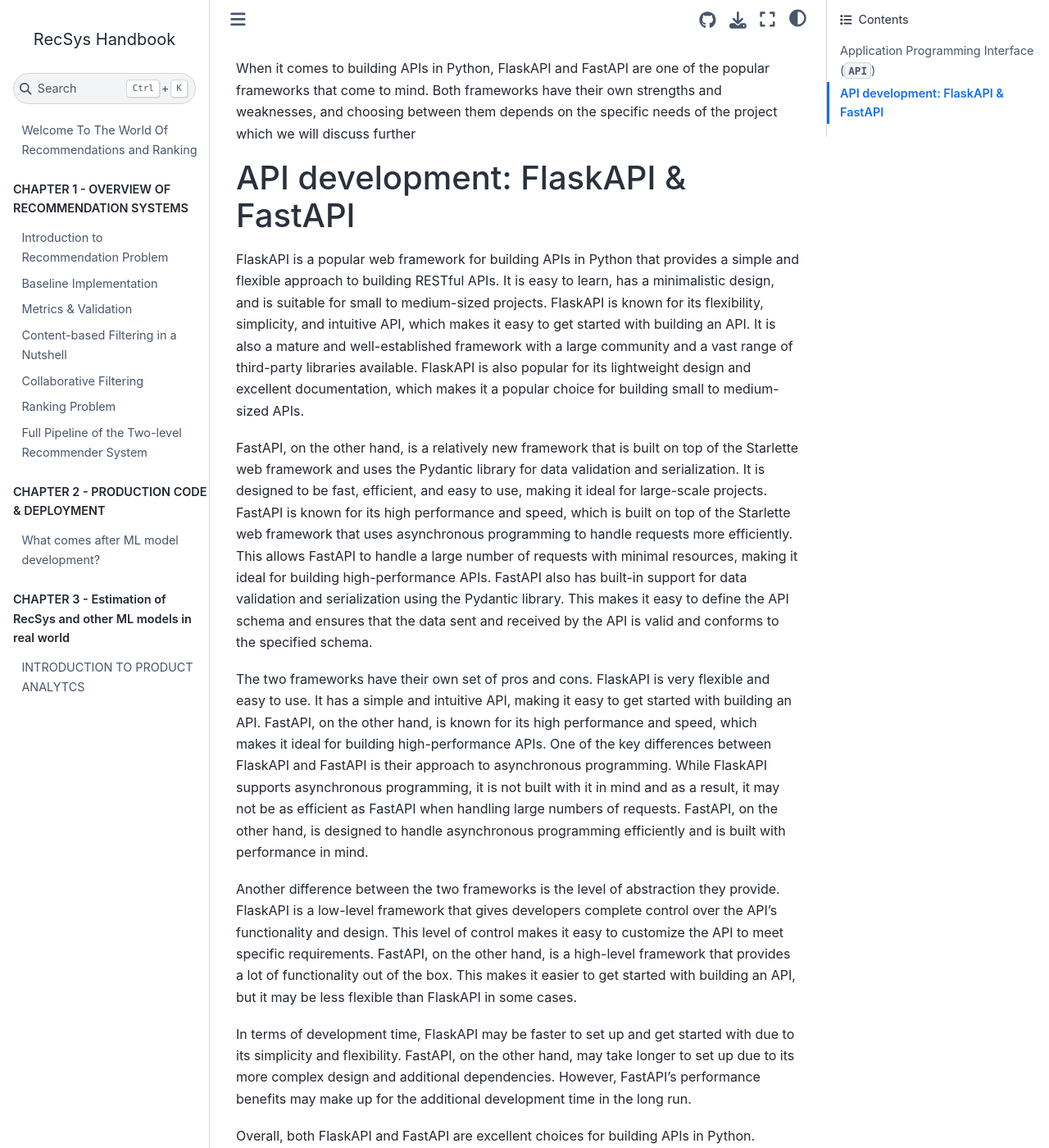
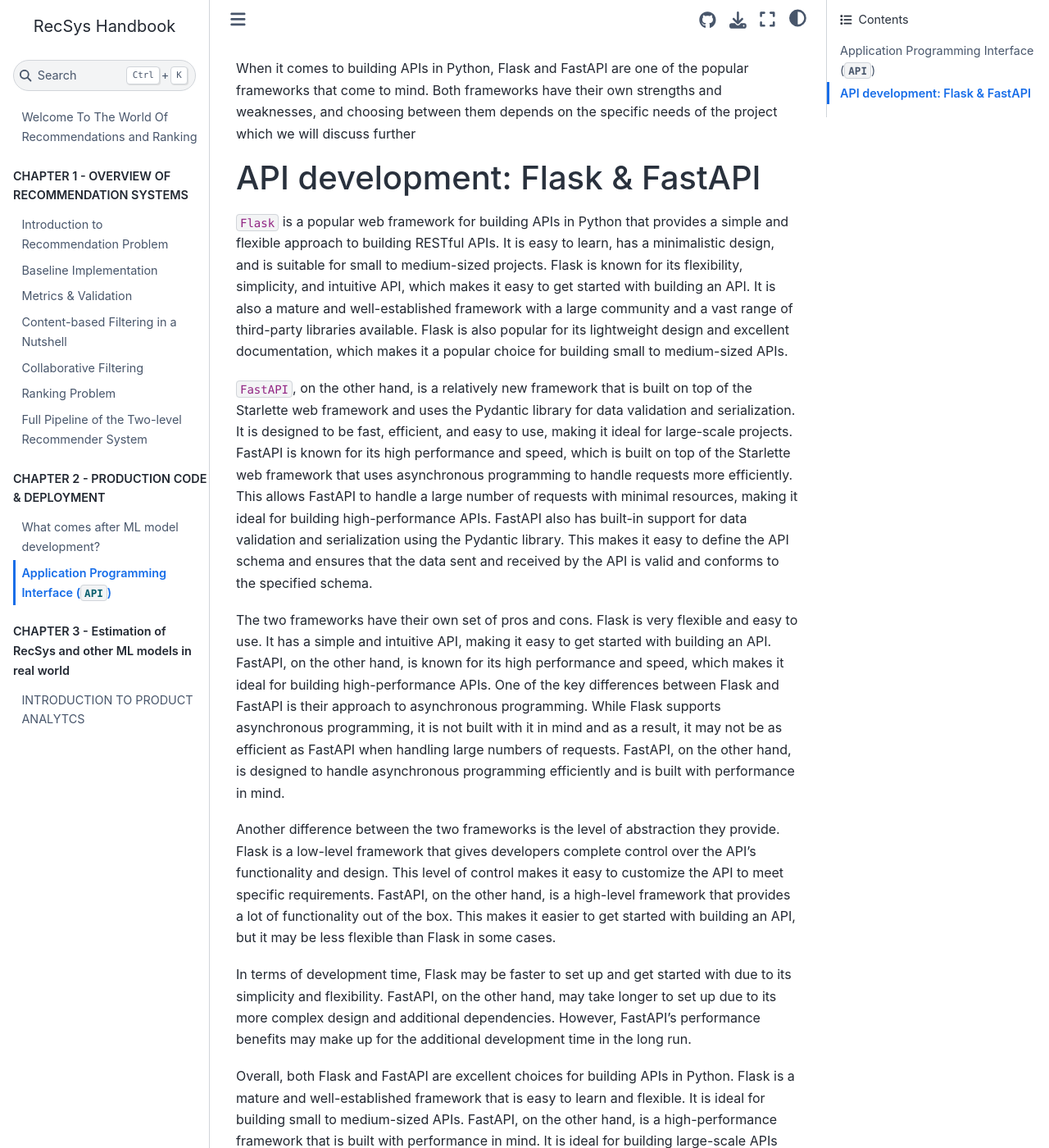
Before and after one commit to kshurik/rekkobook, a Jupyter Book: the page built from docs/chapter2/api_dev.md, in a window 1280 px wide and 1400 px high, scrolled down 783 px. Shown: the whole window at 82% size. Built offline with Jupyter Book 1.0.4 settings and Sphinx 7.4.7 and the Sphinx Book theme 1.1.4, drawn with Linux system fonts in a browser that asks for light colours; some of the changed text lies outside the part shown.

Commit message:
chapter 2

```diff
--- a/docs/_toc.yml
+++ b/docs/_toc.yml
@@ -24,6 +24,8 @@
   chapters:
   - file: chapter2/intro_to_deployment
     title: Introduction to Production Code & Deployment
+  - file: chapter2/api_dev
+    title: API Development
 - caption: CHAPTER 3 - Estimation of RecSys and other ML models in real world
   chapters:
   - file: chapter3/intro_to_analytics
--- a/docs/chapter2/api_dev.md
+++ b/docs/chapter2/api_dev.md
@@ -24,20 +24,20 @@
 store to enrich the data and then pass it on to the ranker model. Finally, the ranker model would
 use the API to send back the sorted items to the client.
 
-When it comes to building APIs in Python, FlaskAPI and FastAPI are one of the popular frameworks
+When it comes to building APIs in Python, Flask and FastAPI are one of the popular frameworks
 that come to mind. Both frameworks have their own strengths and weaknesses, and choosing
 between them depends on the specific needs of the project which we will discuss further
 
-# API development: FlaskAPI & FastAPI
-FlaskAPI is a popular web framework for building APIs in Python that provides a simple and
+# API development: Flask & FastAPI
+`Flask` is a popular web framework for building APIs in Python that provides a simple and
 flexible approach to building RESTful APIs. It is easy to learn, has a minimalistic design,
-and is suitable for small to medium-sized projects. FlaskAPI is known for its flexibility,
+and is suitable for small to medium-sized projects. Flask is known for its flexibility,
 simplicity, and intuitive API, which makes it easy to get started with building an API.
 It is also a mature and well-established framework with a large community and a vast range
-of third-party libraries available. FlaskAPI is also popular for its lightweight design and
+of third-party libraries available. Flask is also popular for its lightweight design and
 excellent documentation, which makes it a popular choice for building small to medium-sized APIs.
 
-FastAPI, on the other hand, is a relatively new framework that is built on top of the Starlette
+`FastAPI`, on the other hand, is a relatively new framework that is built on top of the Starlette
 web framework and uses the Pydantic library for data validation and serialization. It is designed
 to be fast, efficient, and easy to use, making it ideal for large-scale projects. FastAPI is known
 for its high performance and speed, which is built on top of the Starlette web framework that uses
@@ -47,30 +47,30 @@
 This makes it easy to define the API schema and ensures that the data sent and received by the API
 is valid and conforms to the specified schema.
 
-The two frameworks have their own set of pros and cons. FlaskAPI is very flexible and easy to use.
+The two frameworks have their own set of pros and cons. Flask is very flexible and easy to use.
 It has a simple and intuitive API, making it easy to get started with building an API. FastAPI,
 on the other hand, is known for its high performance and speed, which makes it ideal for building
-high-performance APIs. One of the key differences between FlaskAPI and FastAPI is their approach to
-asynchronous programming. While FlaskAPI supports asynchronous programming, it is not built with it
+high-performance APIs. One of the key differences between Flask and FastAPI is their approach to
+asynchronous programming. While Flask supports asynchronous programming, it is not built with it
 in mind and as a result, it may not be as efficient as FastAPI when handling large numbers of requests.
 FastAPI, on the other hand, is designed to handle asynchronous programming efficiently
 and is built with performance in mind.
 
 Another difference between the two frameworks is the level of abstraction they provide.
-FlaskAPI is a low-level framework that gives developers complete control over the API's functionality
+Flask is a low-level framework that gives developers complete control over the API's functionality
 and design. This level of control makes it easy to customize the API to meet specific requirements.
 FastAPI, on the other hand, is a high-level framework that provides a lot of functionality out of
 the box. This makes it easier to get started with building an API, but it may be
-less flexible than FlaskAPI in some cases.
+less flexible than Flask in some cases.
 
-In terms of development time, FlaskAPI may be faster to set up and get started with due to its
+In terms of development time, Flask may be faster to set up and get started with due to its
 simplicity and flexibility. FastAPI, on the other hand, may take longer to set up due to its more
 complex design and additional dependencies. However, FastAPI's performance benefits may make up
 for the additional development time in the long run.
 
-Overall, both FlaskAPI and FastAPI are excellent choices for building APIs in Python. FlaskAPI is
+Overall, both Flask and FastAPI are excellent choices for building APIs in Python. Flask is
 a mature and well-established framework that is easy to learn and flexible. It is ideal for building
 small to medium-sized APIs. FastAPI, on the other hand, is a high-performance framework that is built
 with performance in mind. It is ideal for building large-scale APIs that require high levels of
-performance and efficiency. The choice between FlaskAPI and FastAPI ultimately depends on the specific
+performance and efficiency. The choice between Flask and FastAPI ultimately depends on the specific
 requirements of the project, the level of control needed, and the expected levels of performance and scalability.
```
